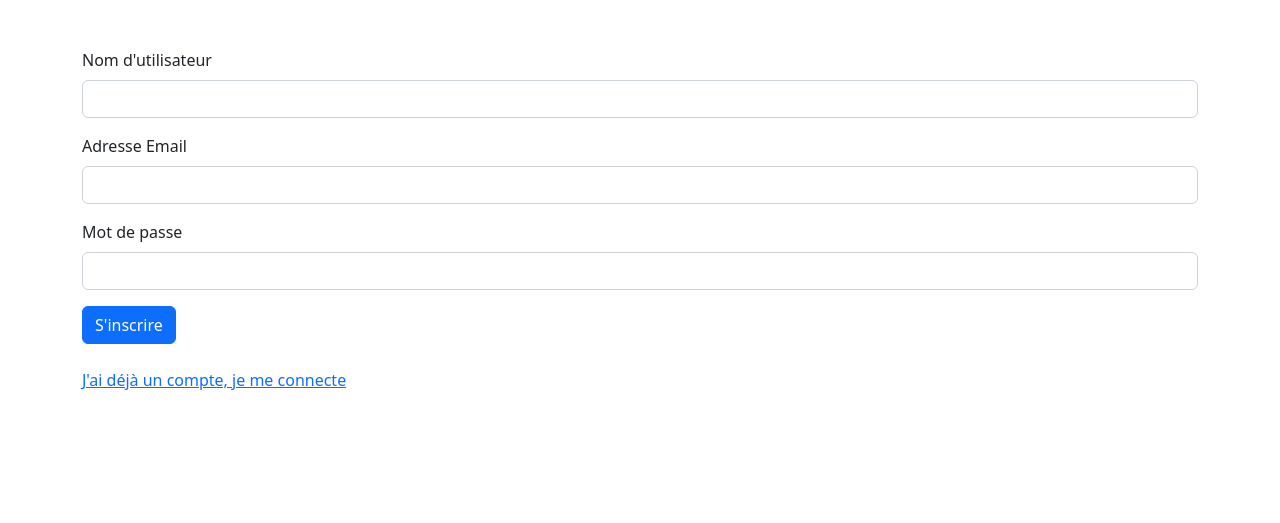
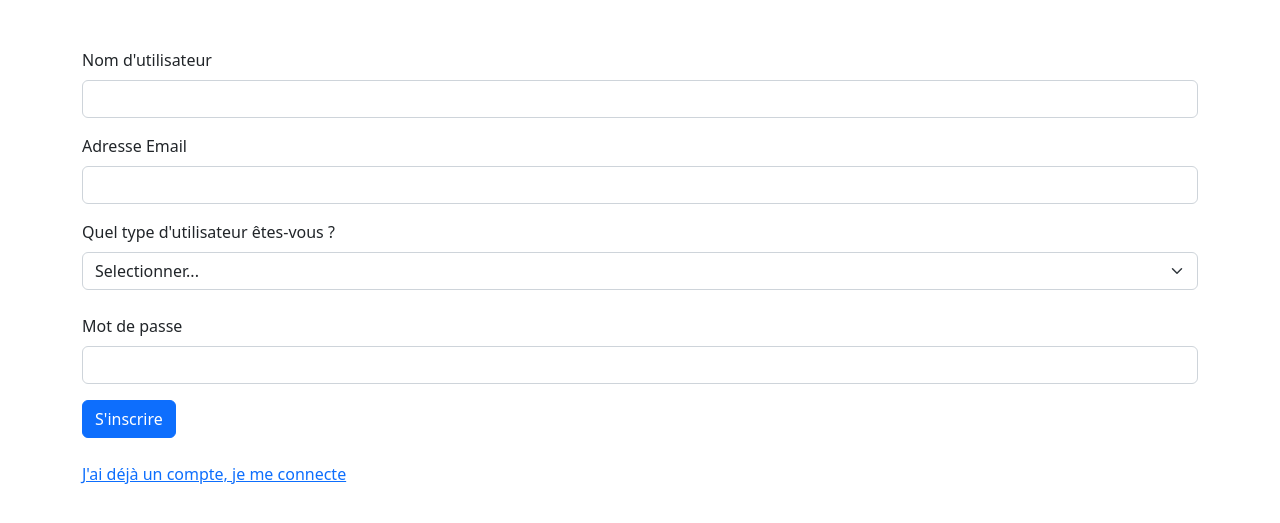
Before and after one commit to JeremyTdr/TRTConseil, a PHP site: page /signup.php in a window 1280 px wide. Shown: the top 523 px of the page. Run offline with PHP 8.4, Linux system fonts and the light colour scheme.

Commit message:
multi-user signup tested

```diff
--- a/actions/signupAction.php
+++ b/actions/signupAction.php
@@ -6,13 +6,48 @@ require('actions/database.php');
 if(isset($_POST['signup'])){
 
     // Vérification si tous les champs sont complétés
-    if(!empty($_POST['userLogin']) AND !empty($_POST['userEmail']) AND !empty($_POST['userPassword'])){
+    if(!empty($_POST['userLogin']) AND !empty($_POST['userEmail']) AND !empty($_POST['userType']) AND !empty($_POST['userPassword'])){
 
         // Données de l'user
         $user_pseudo = htmlspecialchars($_POST['userLogin']);
         $user_email = htmlspecialchars($_POST['userEmail']);
+        $user_type = htmlspecialchars($_POST['userType']);
         $user_password = password_hash($_POST['userPassword'], PASSWORD_DEFAULT);
 
+
+        // Placement du compte dans la bonne table
+        if($user_type == "candidate"){
+            // Verification si user déjà existant
+            $checkUserAlreadyExists = $bdd->prepare('SELECT login FROM candidate WHERE login = ?');
+            $checkUserAlreadyExists->execute(array($user_pseudo));
+
+            if($checkUserAlreadyExists->rowCount() == 0){
+
+                // Ajout de l'user dans la BDD
+                $addUser = $bdd->prepare('INSERT INTO candidate(login, email, password, type)VALUES(?, ?, ?, ?)');
+                $addUser->execute(array($user_pseudo, $user_email, $user_password, $user_type));
+
+                // Récupérer les infos de l'user
+                $getThisUserReq = $bdd->prepare('SELECT id, login, email FROM candidate WHERE login = ? AND email = ?');
+                $getThisUserReq->execute(array($user_pseudo, $user_email));
+
+                $thisUserInfos = $getThisUserReq->fetch();
+
+                // Authentifier l'user et démarrer sa session
+                $_SESSION['auth'] = true;
+                $_SESSION['id'] = $thisUserInfos['id'];
+                $_SESSION['login'] = $thisUserInfos['login'];
+                $_SESSION['email'] = $thisUserInfos['email'];
+
+                // Redirection vers la page d'accueil après démarrage session
+                header('Location: index.php');
+
+
+            } else {
+                $errorMsg = "Cet utilisateur existe déjà";
+            }
+
+        } elseif($user_type == "recruiter") {
             // Verification si user déjà existant
             $checkUserAlreadyExists = $bdd->prepare('SELECT login FROM recruiter WHERE login = ?');
             $checkUserAlreadyExists->execute(array($user_pseudo));
@@ -20,8 +55,8 @@ if(isset($_POST['signup'])){
             if($checkUserAlreadyExists->rowCount() == 0){
 
                 // Ajout de l'user dans la BDD
-            $addUser = $bdd->prepare('INSERT INTO recruiter(login, email, password)VALUES(?, ?, ?)');
-            $addUser->execute(array($user_pseudo, $user_email, $user_password));
+                $addUser = $bdd->prepare('INSERT INTO recruiter(login, email, password, type)VALUES(?, ?, ?, ?)');
+                $addUser->execute(array($user_pseudo, $user_email, $user_password, $user_type));
 
                 // Récupérer les infos de l'user
                 $getThisUserReq = $bdd->prepare('SELECT id, login, email FROM recruiter WHERE login = ? AND email = ?');
@@ -39,8 +74,9 @@ if(isset($_POST['signup'])){
                 header('Location: index.php');
 
 
-        }else {
+            } else {
                 $errorMsg = "Cet utilisateur existe déjà";
+            }
         }
 
     } else {
--- a/signup.php
+++ b/signup.php
@@ -15,6 +15,13 @@
             <label for="userEmail" class="form-label">Adresse Email</label>
             <input type="email" class="form-control" name="userEmail">
         </div>
+        <label for="userType" class="form-label">Quel type d'utilisateur êtes-vous ?</label>
+        <select class="form-select" name="userType">
+            <option selected>Selectionner...</option>
+            <option value="candidate">Un candidat</option>
+            <option value="recruiter">Un recruteur</option>
+        </select>
+        <br>
         <div class="mb-3">
             <label for="userPassword" class="form-label">Mot de passe</label>
             <input type="password" class="form-control" name="userPassword">
```
Also changed, not shown: actions/loginAction.php (+28 -1 lines). Lines whose indentation alone changed are shown as unchanged.
